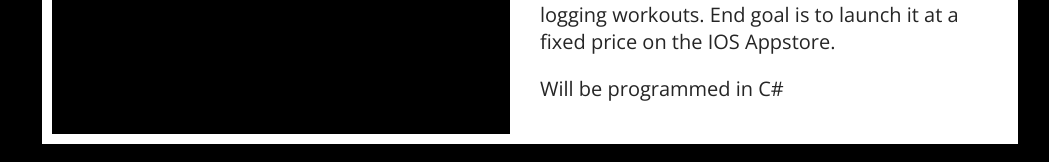
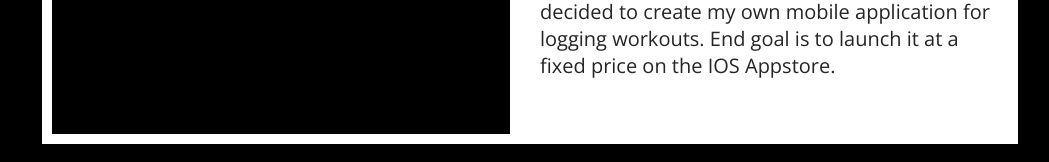
Before and after one commit to Hannesrasmussen/portfolio, a plain HTML site: page index.html in a window 1280 px wide. Shown: the part 1414-1576 px from the top of the page, without its empty margins (110-1159 px from the left). Drawn offline with nearby package versions, Linux system fonts and the light colour scheme.

Commit message:
minor minor change

```diff
--- a/index.html
+++ b/index.html
@@ -74,7 +74,6 @@
                 <h2 class="project-title">Sweat</h2>
                 <p class="project-text">I grew tired of the subscription-based applications for weightlifting out there, so I decided to create my own mobile application for logging workouts. End goal is to launch it at a fixed price on the IOS Appstore.
                 </p>
-                <p class="project-text">Will be programmed in C#</p>
             </div>
         </div>
         <div class="project" data-adress="applications/joust.html">
```
